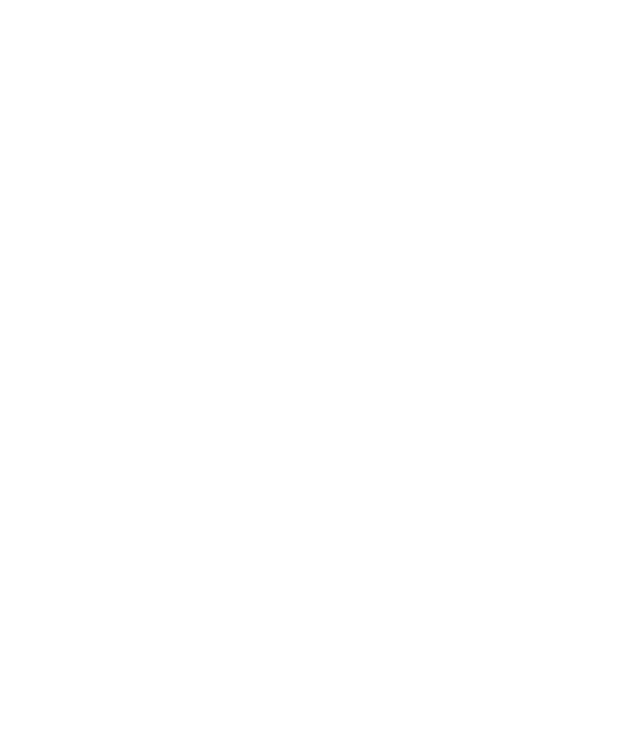
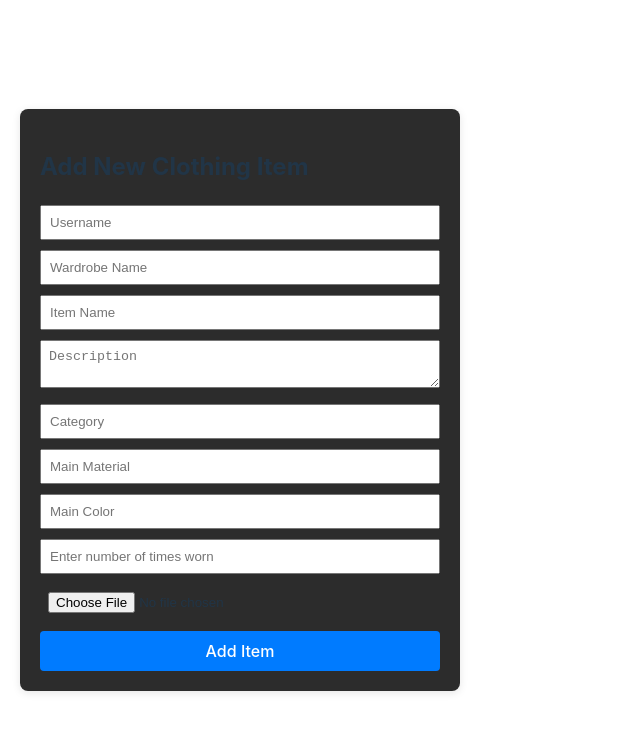
Before and after one commit to sebas-inf/Outfit-Stylists, a React (Vite) app in the folder Front-End/: page /add-item in a window 1280 px wide. Before the commit this address had no page. Shown: the top 732 px of the page, without its empty margins (0-640 px from the left). Built offline with nearby package versions, Linux system fonts and the light colour scheme; the HTML template or start-up script is replaced by a standard one.

Commit message:
add items

```diff
--- a/Front-End/src/App.jsx
+++ b/Front-End/src/App.jsx
@@ -3,6 +3,7 @@
 import { BrowserRouter as Router, Routes, Route, Navigate } from 'react-router-dom';
 import ClothingGrid from './components/ClothingGrid';
 import ClothingDetail from './components/ClothingDetail';
+import AddItem from './components/AddItem';
 
 const App = () => {
   return (
@@ -10,6 +11,7 @@
       <Routes>
         <Route path="/clothing" element={<ClothingGrid />} />
         <Route path="/clothing/:name" element={<ClothingDetail />} />
+        <Route path="/add-item" element={<AddItem />} />
         <Route path="/" element={<Navigate to="/clothing" replace />} />
       </Routes>
     </Router>
--- a/Front-End/src/api.js
+++ b/Front-End/src/api.js
@@ -10,3 +10,17 @@
   const items = await fetchClothingItems();
   return items.find(item => item.name === name);
 }
+
+export async function sendClothingItem(itemData) {
+  const response = await fetch('http://localhost:3000/user/sendarticle', {
+    method: 'POST',
+    headers: {
+      'Content-Type': 'application/json'
+    },
+    body: JSON.stringify(itemData)
+  });
+  if (!response.ok) {
+    throw new Error('Failed to send article');
+  }
+  return response.json();
+}
--- /dev/null
+++ b/Front-End/src/components/AddItem.css
@@ -0,0 +1,48 @@
+.add-item-wrapper {
+    display: flex;
+    flex-direction: row;
+    justify-content: center;
+    align-items: flex-start;
+    gap: 40px;
+    padding: 20px;
+  }
+
+  .add-item-container {
+    max-width: 400px;
+    width: 100%;
+    background: #2c2c2c;
+    padding: 20px;
+    border-radius: 8px;
+    box-shadow: 0 2px 8px rgba(0,0,0,0.1);
+  }
+
+  .add-item-form input,
+  .add-item-form textarea {
+    width: 100%;
+    margin-bottom: 10px;
+    padding: 8px;
+    box-sizing: border-box;
+  }
+
+  .add-item-form button {
+    width: 100%;
+    padding: 10px;
+    background-color: #007bff;
+    color: #fff;
+    border: none;
+    cursor: pointer;
+    border-radius: 4px;
+  }
+
+  .preview-container {
+    max-width: 400px;
+    width: 100%;
+    display: flex;
+    justify-content: center;
+    align-items: center;
+  }
+
+  .preview-image {
+    max-width: 100%;
+    border-radius: 8px;
+  }
--- /dev/null
+++ b/Front-End/src/components/AddItem.jsx
@@ -0,0 +1,150 @@
+import React, { useState } from 'react';
+import { useNavigate } from 'react-router-dom';
+import { sendClothingItem } from '../api';
+import './AddItem.css';
+
+const AddItem = () => {
+  const navigate = useNavigate();
+  const [formData, setFormData] = useState({
+    username: '',
+    wardrobeName: '',
+    name: '',
+    description: '',
+    category: '',
+    mainmaterial: '',
+    maincolor: '',
+    usage: '',
+    photo: ''
+  });
+  const [previewSrc, setPreviewSrc] = useState('');
+
+  const handleChange = (e) => {
+    setFormData({ ...formData, [e.target.name]: e.target.value });
+  };
+
+  const handleFileChange = (e) => {
+    const file = e.target.files[0];
+    if (file) {
+      const reader = new FileReader();
+      reader.onloadend = () => {
+        setPreviewSrc(reader.result);
+        const base64String = reader.result.split(',')[1];
+        setFormData({ ...formData, photo: base64String });
+      };
+      reader.readAsDataURL(file);
+    }
+  };
+
+  const handleSubmit = async (e) => {
+    e.preventDefault();
+    const payload = {
+      username: formData.username,
+      wardrobeName: formData.wardrobeName,
+      articleData: {
+        name: formData.name,
+        description: formData.description,
+        category: formData.category,
+        mainmaterial: formData.mainmaterial,
+        maincolor: formData.maincolor,
+        usage: parseInt(formData.usage, 10),
+        photo: formData.photo
+      }
+    };
+
+    try {
+      await sendClothingItem(payload);
+      navigate('/clothing');
+    } catch (error) {
+      console.error('Error adding item:', error);
+    }
+  };
+
+
+  return (
+    <div className="add-item-wrapper">
+      <div className="add-item-container">
+        <h2>Add New Clothing Item</h2>
+        <form onSubmit={handleSubmit} className="add-item-form">
+          <input
+            type="text"
+            name="username"
+            placeholder="Username"
+            value={formData.username}
+            onChange={handleChange}
+            required
+          />
+          <input
+            type="text"
+            name="wardrobeName"
+            placeholder="Wardrobe Name"
+            value={formData.wardrobeName}
+            onChange={handleChange}
+            required
+          />
+          <input
+            type="text"
+            name="name"
+            placeholder="Item Name"
+            value={formData.name}
+            onChange={handleChange}
+            required
+          />
+          <textarea
+            name="description"
+            placeholder="Description"
+            value={formData.description}
+            onChange={handleChange}
+            required
+          />
+          <input
+            type="text"
+            name="category"
+            placeholder="Category"
+            value={formData.category}
+            onChange={handleChange}
+            required
+          />
+          <input
+            type="text"
+            name="mainmaterial"
+            placeholder="Main Material"
+            value={formData.mainmaterial}
+            onChange={handleChange}
+            required
+          />
+          <input
+            type="text"
+            name="maincolor"
+            placeholder="Main Color"
+            value={formData.maincolor}
+            onChange={handleChange}
+            required
+          />
+          <input
+            type="number"
+            name="usage"
+            placeholder="Enter number of times worn"
+            value={formData.usage}
+            onChange={handleChange}
+            required
+          />
+          <input
+            type="file"
+            name="photo"
+            accept="image/*"
+            onChange={handleFileChange}
+            required
+          />
+          <button type="submit">Add Item</button>
+        </form>
+      </div>
+      {previewSrc && (
+        <div className="preview-container">
+          <img src={previewSrc} alt="Preview" className="preview-image" />
+        </div>
+      )}
+    </div>
+  );
+};
+
+export default AddItem;
--- a/Front-End/src/components/ClothingGrid.jsx
+++ b/Front-End/src/components/ClothingGrid.jsx
@@ -1,6 +1,7 @@
 import React, { useEffect, useState } from 'react';
 import ClothingCard from './ClothingCard';
 import { fetchClothingItems } from '../api';
+import { useNavigate } from 'react-router-dom';
 import Sidebar from './Sidebar';
 import { CSSTransition } from 'react-transition-group';
 
@@ -9,6 +10,7 @@
   const [filteredItems, setFilteredItems] = useState([]);
   const [selectedCategories, setSelectedCategories] = useState('');
   const [isSidebarOpen, setIsSidebarOpen] = useState(false);
+  const navigate = useNavigate();
 
   useEffect(() => {
     fetchClothingItems()
@@ -51,6 +53,10 @@
     }
   };
 
+  const openAddItemPage = () => {
+    navigate('/add-item');
+  };
+
   return (
     <div>
       <button onClick={toggleSidebar} style={{ margin: '10px' }}>
@@ -84,6 +90,25 @@
           <ClothingCard key={index} item={item} />
         ))}
       </div>
+        <button
+          onClick={openAddItemPage}
+          style={{
+            position: 'fixed',
+            right: '20px',
+            bottom: '20px',
+            backgroundColor: '#007bff',
+            color: '#fff',
+            border: 'none',
+            borderRadius: '50%',
+            width: '60px',
+            height: '60px',
+            fontSize: '32px',
+            cursor: 'pointer',
+            zIndex: 1000,
+          }}
+        >
+          +
+        </button>
     </div>
   );
 };
```
